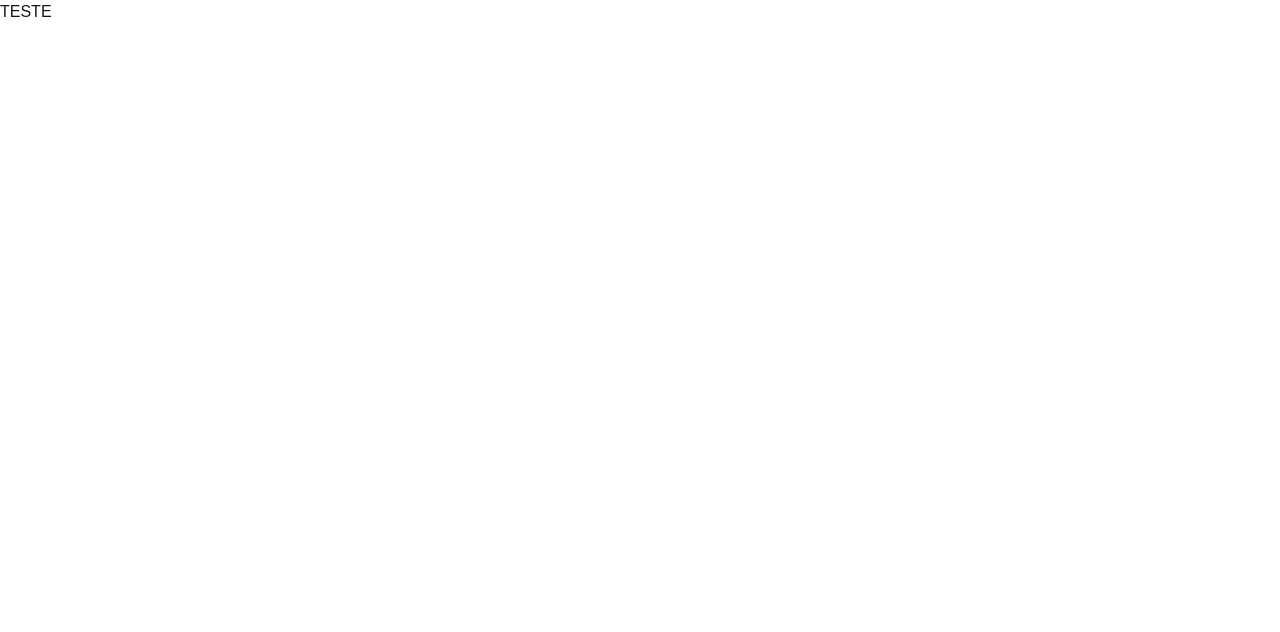
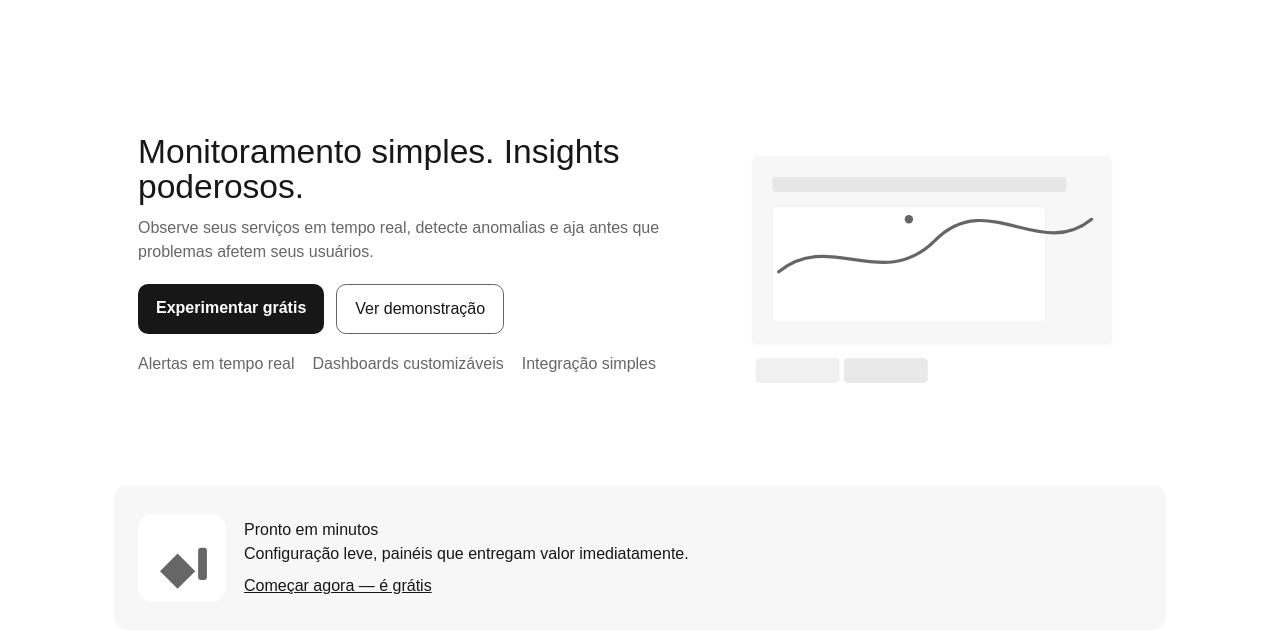
Before and after one commit to Hyzzard-A/aegis-monitor, a Next.js app: page / in a window 1280 px wide. Shown: the top 632 px of the page. Built offline with nearby package versions, Linux system fonts and the light colour scheme.

Commit message:
feat(landing): add landing page, styles and assets

```diff
--- a/app/page.tsx
+++ b/app/page.tsx
@@ -1,9 +1,7 @@
 
 
+import LandingPage from "./landing/page";
+
 export default function Home() {
-  return (
-    <div>
-      TESTE
-    </div>
-  );
+  return <LandingPage />;
 }
```
